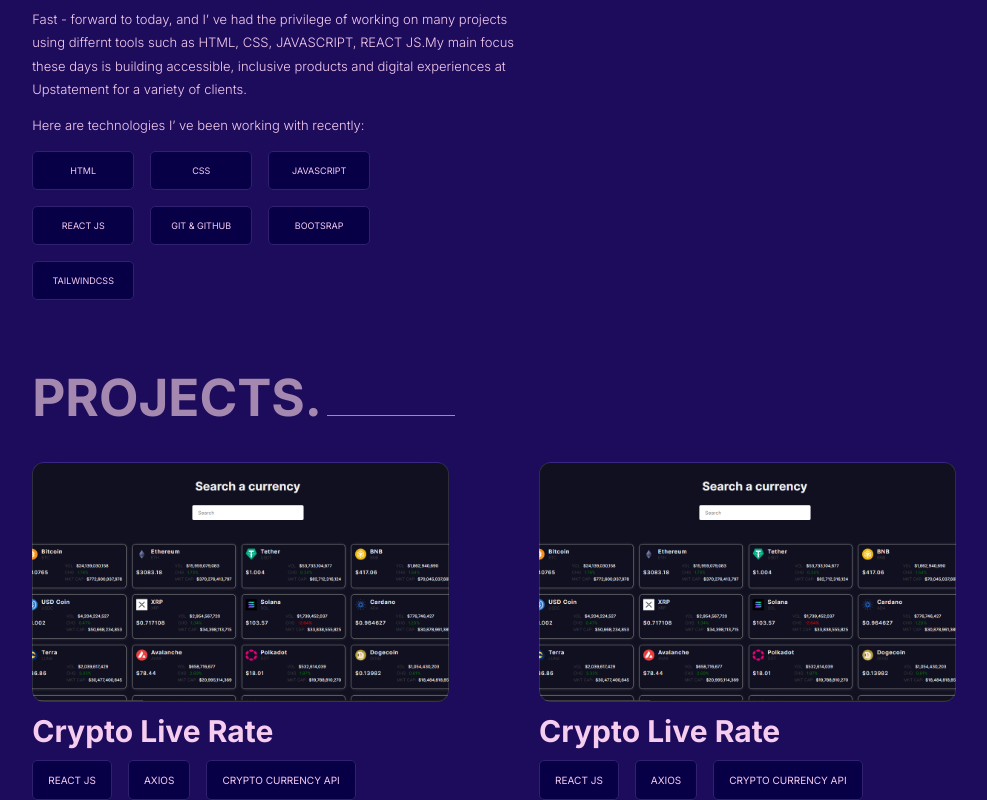
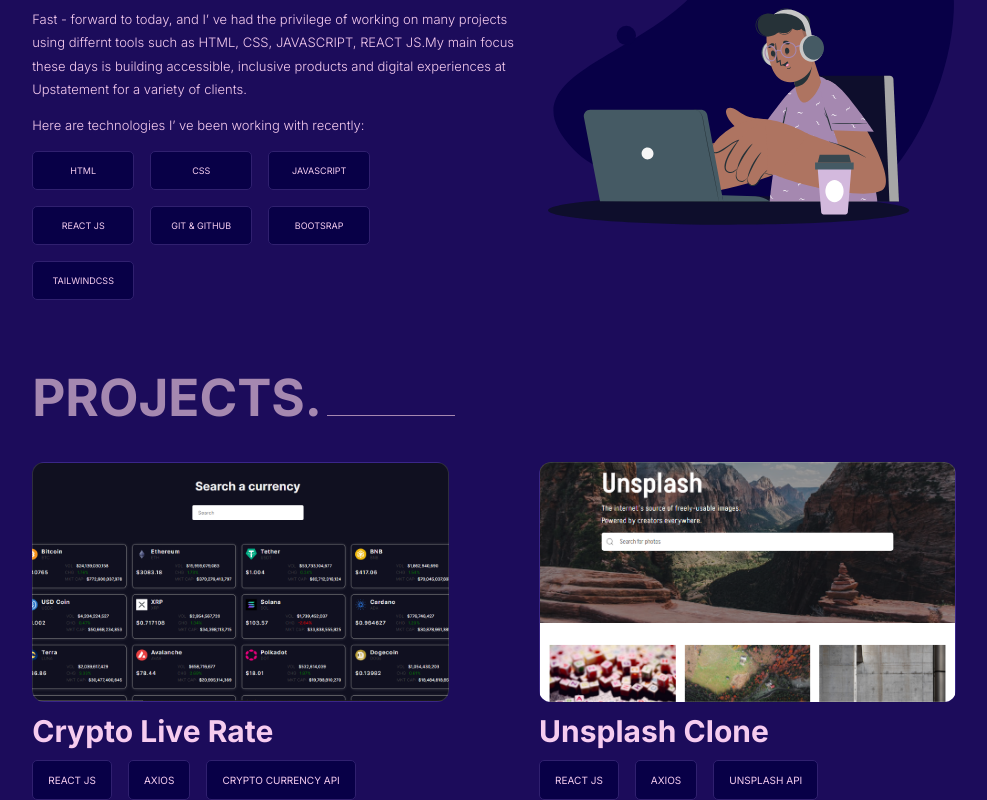
Before and after one commit to rambey-coder/Portfolio-app, a React (Create React App) app: page / in a window 1280 px wide. Shown: the part 893-1693 px from the top of the page, without its empty margins (147-1134 px from the left). Built offline with nearby package versions, Linux system fonts and the light colour scheme.

Commit message:
project added

```diff
--- a/src/Components/About.css
+++ b/src/Components/About.css
@@ -88,7 +88,7 @@
     width: 44%;
     position: relative;
     /* left: 185px; */
-    display: none;
+    /* display: none; */
 }
 
 div.card1>a:nth-child(4) {
--- a/src/Components/Work.css
+++ b/src/Components/Work.css
@@ -46,6 +46,21 @@
     text-align: center;
 }
 
+.cont2 {
+    width: 100%;
+    padding: 30px 0 0 0;
+    backdrop-filter: blur(16px) saturate(180%);
+    background-color: rgba(61, 44, 141, 0.75);
+    background: url(/public/Assets/unsplash.PNG);
+    background-size: cover;
+    background-position: center;
+    height: 13rem;
+    background-repeat: no-repeat;
+    border-radius: 12px;
+    border: 1px solid rgba(255, 255, 255, 0.125);
+    text-align: center;
+}
+
 .work-place > div > h3 {
     margin-bottom: 0;
     margin-top: 11px;
--- a/src/Components/Work.js
+++ b/src/Components/Work.js
@@ -29,16 +29,16 @@
 
                     <div className='general-cont'>
 
-                    <a href='https://live-rate.netlify.app/' target='_blank'><div className='cont1'></div></a>
+                    <a href='https://clone-unsplash-app.netlify.app/' target='_blank'><div className='cont2'></div></a>
 
-                      <h3><a href='https://live-rate.netlify.app/' target='_blank'>
-                        Crypto Live Rate
+                      <h3><a href='https://clone-unsplash-app.netlify.app/' target='_blank'>
+                        Unsplash Clone
                       </a></h3>
 
                       <div className='cont-details'>
                         <div>REACT JS</div>
                         <div>AXIOS</div>
-                        <div>CRYPTO CURRENCY API</div>
+                        <div>UNSPLASH API</div>
                       </div>
 
                     </div>
```
Also changed, not shown: public/Assets/profile.svg, public/Assets/unsplash.PNG (added).
